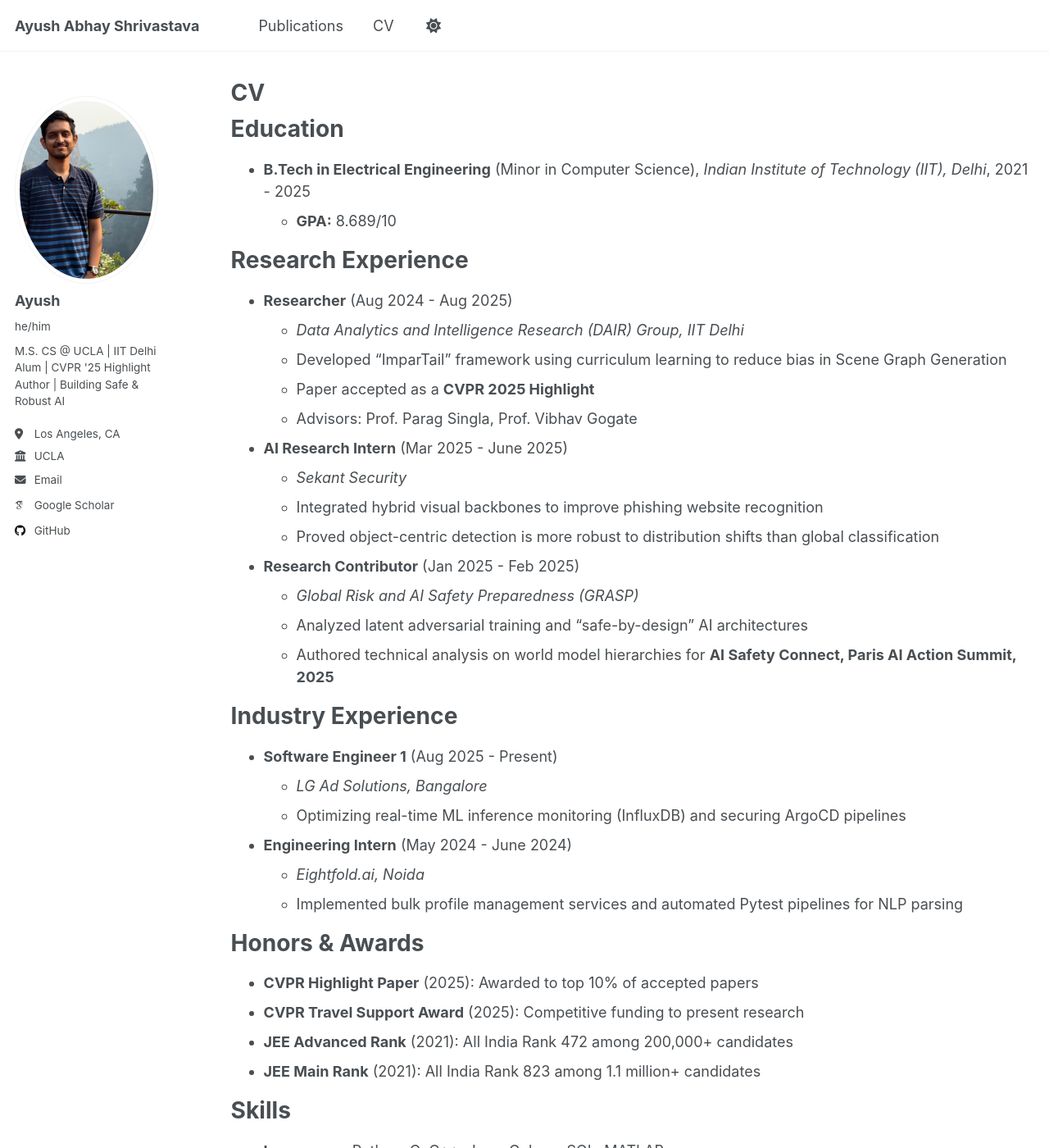
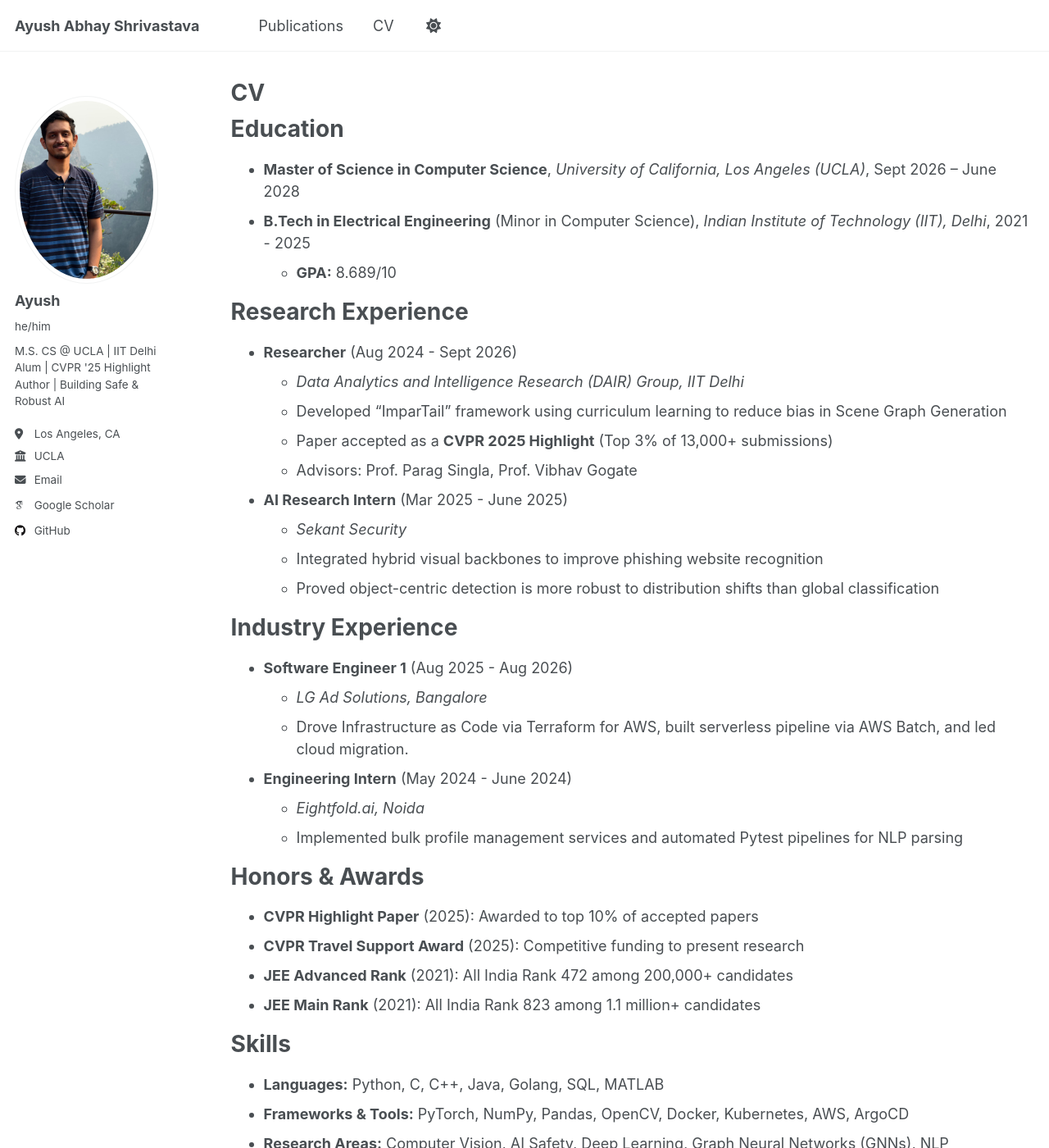
Before and after one commit to AyushS15/AyushS15.github.io, a Jekyll site: the page built from _pages/cv.md, in a window 1280 px wide and 1400 px high. Shown: the whole window at 82% size. Built offline with Jekyll 4.4.1, drawn with Linux system fonts in a browser that asks for light colours; some web fonts are replaced; a script that is not in the unit is left out.

Commit message:
Fix GitHub Actions CI: remove darwin-arm64 devDependency, update Node 20 LTS, update CV and resume files

```diff
--- a/_pages/cv.md
+++ b/_pages/cv.md
@@ -11,15 +11,16 @@ redirect_from:
 
 Education
 ======
+* **Master of Science in Computer Science**, *University of California, Los Angeles (UCLA)*, Sept 2026 – June 2028
 * **B.Tech in Electrical Engineering** (Minor in Computer Science), *Indian Institute of Technology (IIT), Delhi*, 2021 - 2025
   * **GPA:** 8.689/10
 
 Research Experience
 ======
-* **Researcher** (Aug 2024 - Aug 2025)
+* **Researcher** (Aug 2024 - Sept 2026)
   * *Data Analytics and Intelligence Research (DAIR) Group, IIT Delhi*
   * Developed "ImparTail" framework using curriculum learning to reduce bias in Scene Graph Generation
-  * Paper accepted as a **CVPR 2025 Highlight**
+  * Paper accepted as a **CVPR 2025 Highlight** (Top 3% of 13,000+ submissions)
   * Advisors: Prof. Parag Singla, Prof. Vibhav Gogate
 
 * **AI Research Intern** (Mar 2025 - June 2025)
@@ -27,16 +28,11 @@ Research Experience
   * Integrated hybrid visual backbones to improve phishing website recognition
   * Proved object-centric detection is more robust to distribution shifts than global classification
 
-* **Research Contributor** (Jan 2025 - Feb 2025)
-  * *Global Risk and AI Safety Preparedness (GRASP)*
-  * Analyzed latent adversarial training and "safe-by-design" AI architectures
-  * Authored technical analysis on world model hierarchies for **AI Safety Connect, Paris AI Action Summit, 2025**
-
 Industry Experience
 ======
-* **Software Engineer 1** (Aug 2025 - Present)
+* **Software Engineer 1** (Aug 2025 - Aug 2026)
   * *LG Ad Solutions, Bangalore*
-  * Optimizing real-time ML inference monitoring (InfluxDB) and securing ArgoCD pipelines
+  * Drove Infrastructure as Code via Terraform for AWS, built serverless pipeline via AWS Batch, and led cloud migration.
 
 * **Engineering Intern** (May 2024 - June 2024)
   * *Eightfold.ai, Noida*
--- a/react-app/package.json
+++ b/react-app/package.json
@@ -17,7 +17,6 @@
     "rsuite": "^5.66.0"
   },
   "devDependencies": {
-    "@rollup/rollup-darwin-arm64": "^4.68.8",
     "@types/react": "^18.3.3",
     "@types/react-dom": "^18.3.0",
     "@vitejs/plugin-react": "^4.3.1",
```
Also changed, not shown: .github/workflows/deploy.yml, 2 other files.
